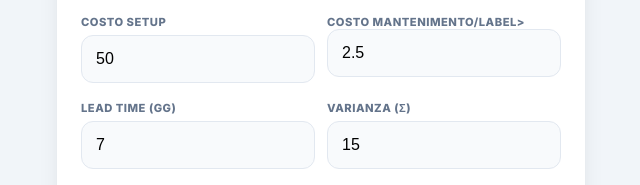
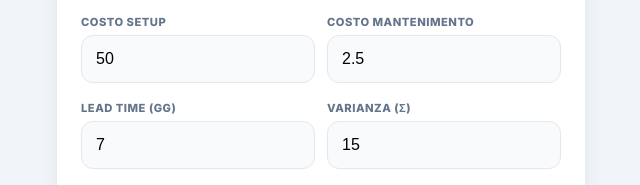
Before and after one commit to projectworkff/EOQ_floriof, a plain HTML site: page index.html in a window 1280 px wide. Shown: the part 248-433 px from the top of the page, 319-959 px from the left. Drawn offline with Linux system fonts and the light colour scheme.

Commit message:
Fix label tag for 'Costo Mantenimento'

```diff
--- a/index.html
+++ b/index.html
@@ -234,7 +234,7 @@
                 <input type="number" id="S" value="50">
             </div>
             <div class="input-group">
-                <label data-key="labelH">Costo Mantenimento/label>
+                <label data-key="labelH">Costo Mantenimento</label>
                 <input type="number" id="H" value="2.5">
             </div>
         </div>
```
